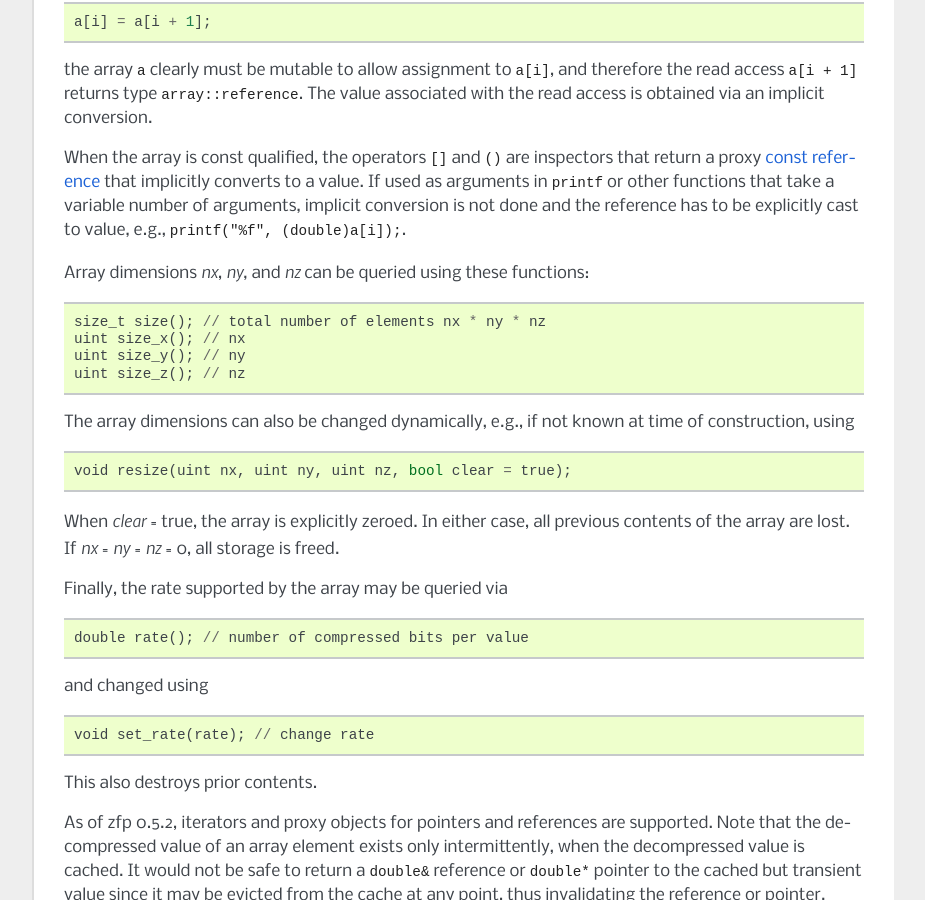
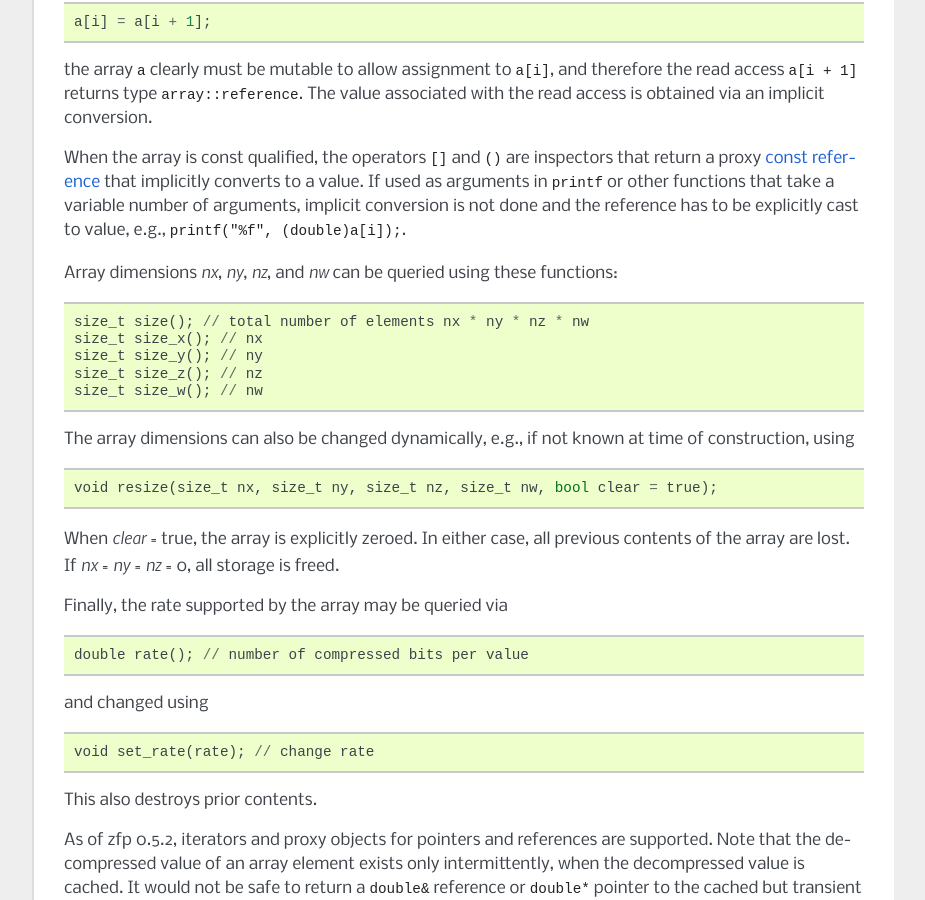
Before and after one commit to LLNL/zfp, a Sphinx documentation site: the page built from docs/source/tutorial.rst, in a window 1280 px wide and 900 px high, scrolled down 8261 px. Shown: the whole window, without its empty margins (198-1123 px from the left). Built offline with Sphinx 7.4.7, drawn with Linux system fonts in a browser that asks for light colours; formulas are drawn with MathJax 3.

Commit message:
Changed out of date uint references to size_t in docs

```diff
--- a/docs/source/faq.rst
+++ b/docs/source/faq.rst
@@ -124,9 +124,9 @@ A: Using a |zfp| array::
 the most straightforward (but perhaps not best) way is to read one
 floating-point value at a time and copy it into the array::
 
-  for (uint z = 0; z < nz; z++)
-    for (uint y = 0; y < ny; y++)
-      for (uint x = 0; x < nx; x++) {
+  for (size_t z = 0; z < nz; z++)
+    for (size_t y = 0; y < ny; y++)
+      for (size_t x = 0; x < nx; x++) {
         double f;
         if (fread(&f, sizeof(f), 1, file) == 1)
           a(x, y, z) = f;
--- a/docs/source/tutorial.rst
+++ b/docs/source/tutorial.rst
@@ -457,18 +457,19 @@ other functions that take a variable number of arguments, implicit conversion
 is not done and the reference has to be explicitly cast to value, e.g.,
 :code:`printf("%f", (double)a[i]);`.
 
-Array dimensions *nx*, *ny*, and *nz* can be queried using these functions::
+Array dimensions *nx*, *ny*, *nz*, and *nw* can be queried using these functions::
 
-  size_t size(); // total number of elements nx * ny * nz
-  uint size_x(); // nx
-  uint size_y(); // ny
-  uint size_z(); // nz
+  size_t size(); // total number of elements nx * ny * nz * nw
+  size_t size_x(); // nx
+  size_t size_y(); // ny
+  size_t size_z(); // nz
+  size_t size_w(); // nw
 
 The array dimensions can also be changed dynamically, e.g., if not known
 at time of construction, using
 ::
 
-  void resize(uint nx, uint ny, uint nz, bool clear = true);
+  void resize(size_t nx, size_t ny, size_t nz, size_t nw, bool clear = true);
 
 When *clear* = true, the array is explicitly zeroed.  In either case, all
 previous contents of the array are lost.  If *nx* = *ny* = *nz* = 0, all
```
